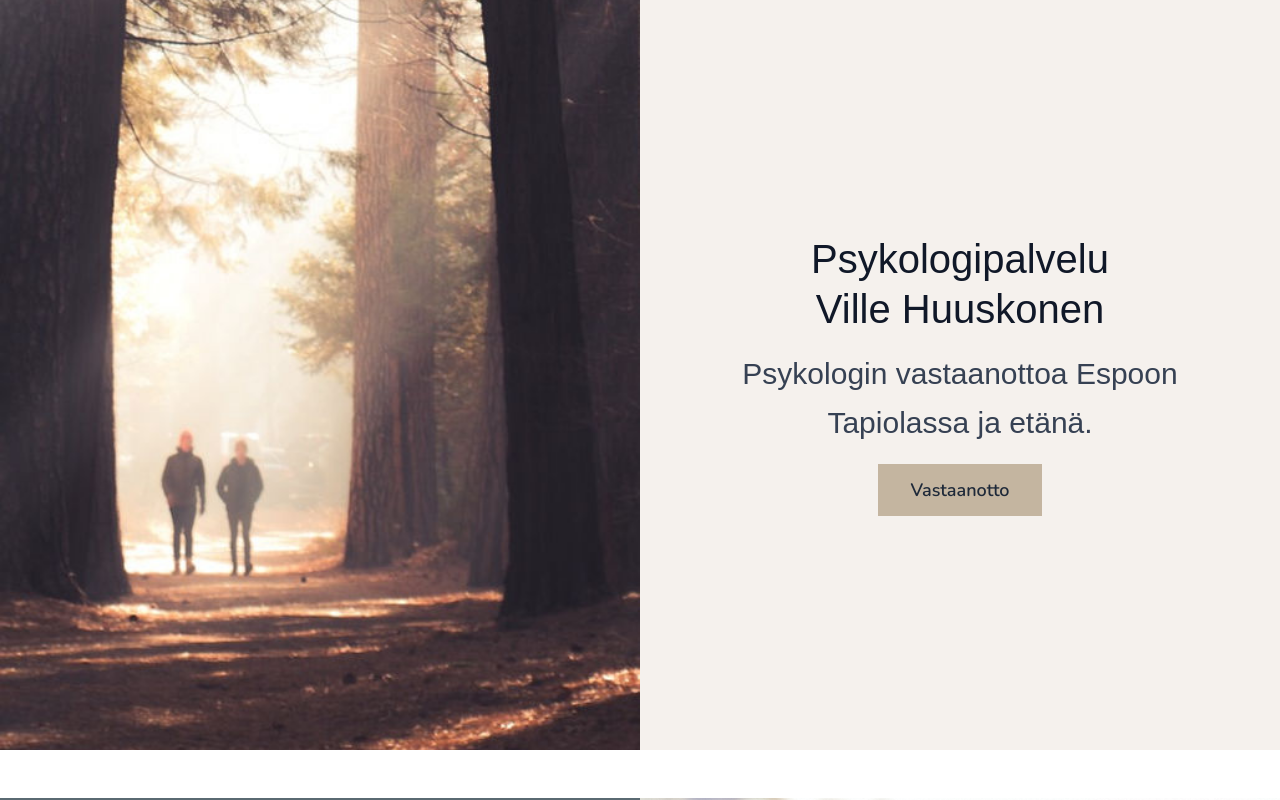
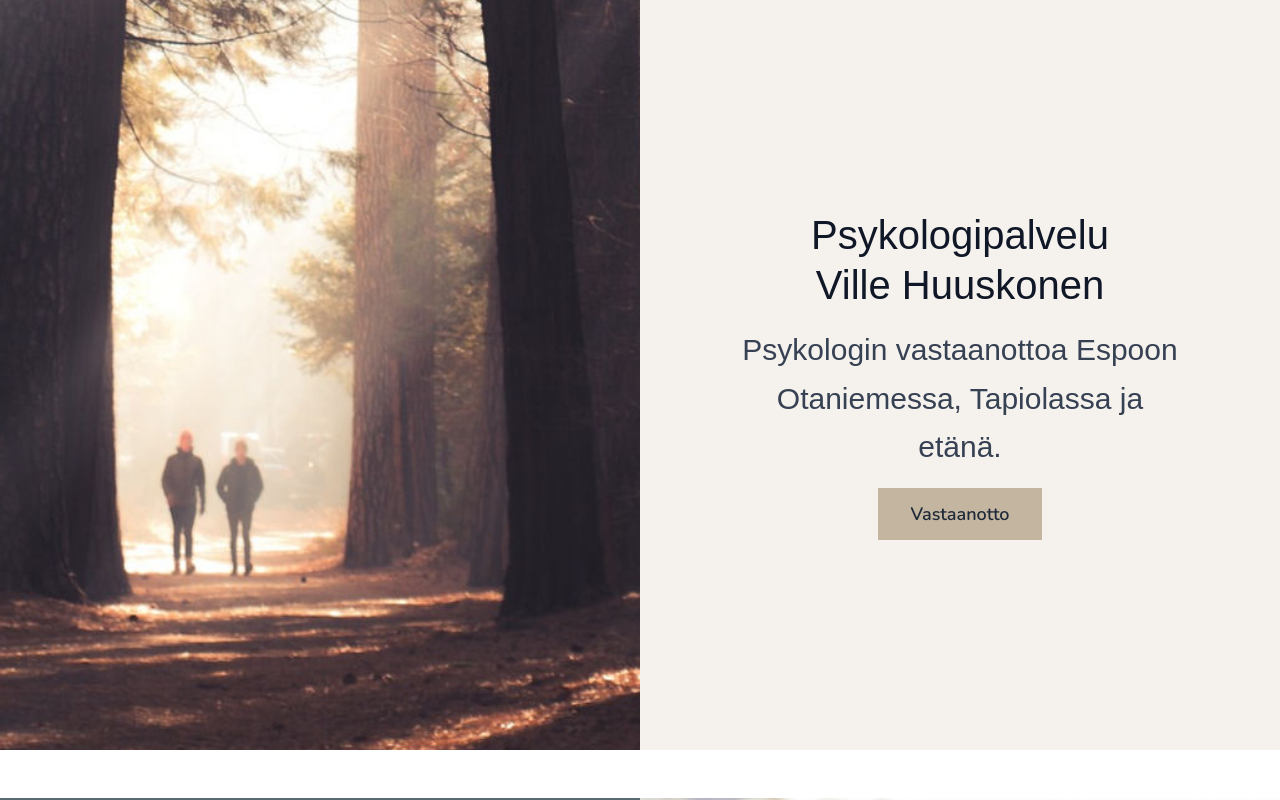
Before and after one commit to andresublime/wille-sivu, a Next.js app: page / in a window 1280 px wide. Shown: the top 800 px of the page. Built offline with nearby package versions, Linux system fonts and the light colour scheme; a web font is replaced by a local one.

Commit message:
Otaniemi mainittu! 🇫🇮

```diff
--- a/components/Hero.tsx
+++ b/components/Hero.tsx
@@ -24,7 +24,7 @@ export default function Hero() {
             Psykologipalvelu<br />Ville Huuskonen
           </h1>
           <p className="subtitle text-gray-700 mb-6 md:mb-12 leading-relaxed">
-            Psykologin vastaanottoa Espoon Tapiolassa ja etänä.
+            Psykologin vastaanottoa Espoon Otaniemessa, Tapiolassa ja etänä.
           </p>
           <a
             href="https://www.terveystalo.com/fi/asiantuntijat/h/ville-huuskonen"
```
